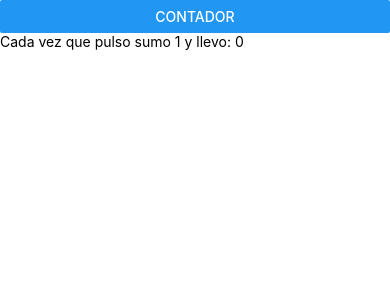
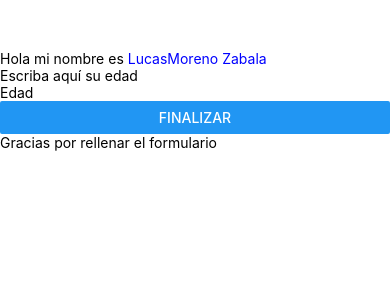
Before and after one commit to LucasMorenoZabala/PrimerProyecto, a React Native app: screen / in a window 390 px wide. Shown: the top 300 px of the page. Built offline with nearby package versions, Linux system fonts and the light colour scheme.

Commit message:
ejercicio hecho

```diff
--- a/App.js
+++ b/App.js
@@ -1,73 +1,88 @@
-import React, {useState} from "react";
-import {Button, Text,Image,TextInput, View } from "react-native";
-
-
- /*function ShowName(){
-  return();
- }*/
+import React, { useState } from "react";
+import { Button, Text, Image, TextInput, View, StyleSheet } from "react-native";
 
 
 
 
-const Human = (props) => {
-  return(
-    <View>
-      <Text>Hola, soy {props.nombre}</Text>
-    </View>
-  )
-}
-
-// sirve para setear una variable
-//const [name, setName] = useState(null);
 
 
-//Esto es el MAIN
-export default function App(){
-  const nombre ="Lucas";
+
+const estilos = StyleSheet.create({
+
+  container: {
+    marginTop: 50,
+    backgroundColor: 'white'
+  },
+
+  verde: {
+    color: 'green',
+    fontWeight: 'bold',
+    fontSize: 30
+  },
+
+  rojo: {
+    color: 'red'
+  },
+
+  azul: {
+    color: 'blue'
+  }
 
 
- /* return(
-    <View>
-      <Text>Hola, me llamo Andres la gordita</Text>
-      <TextInput style={{
-        height: 45,
-        borderColor: 'black',
-        borderWidth: 1
-      }}
-      defaultValue = "Escribe tu nombre aquí!"
+
+})
+
+//Esto es el MAIN
+export default function App() {
+
+  const nombre = "Lucas";
+  const apellidos = "Moreno Zabala"
+  const [edad, setEdad] = useState(0);
+  const [anos, setanos] = useState(null);
+  const [color2,setcolor]= useState('brown');
+
+
+
+  return (
+    <View style={estilos.container}>
+      <Text>Hola mi nombre es <Text style={{ color: 'blue' }}>{nombre}</Text>
+        <Text style={{ color: 'blue' }}>{apellidos}</Text></Text>
+
+
+      <Text>Escriba aquí su edad</Text>
+      <TextInput
+        defaultValue=""
+        placeholder="Edad"
+        onChangeText={edad => setEdad(edad)}
       />
 
+
+      <Button
+        onPress={anos => setanos(decirEdad())}
+        title={"FINALIZAR"}
+
+      />
+      <Text style={{ color: color2 }} >{anos}</Text>
+      <Text>Gracias por rellenar el formulario</Text>
+
     </View>
-  )
-
-  //Esto es como un metodo              //variable
-                       const metodoNombre = (nombre2,apellido) => {
-    return nombre2 + " " + apellido;
-
-  }*/
 
 
-  const [contar, setContar] = useState(0);
-  return(
-    <View>
-      <Button
-        onPress = {() =>
-        setContar(contar+1)
-
-        }
-        title={"Contador"}
-      />
-      <Text>Cada vez que pulso sumo 1 y llevo: {contar}</Text>
-    </View>
   )
 
 
-
-
-//A partir de aqui se pinta por pantalla
-  return(<Text>Hola {metodoNombre("Lucas","Moreno Zabala")}</Text>);
-
-
+  function decirEdad() {
+    if (edad < 18) {
+      setcolor('blue')
+      return ('¡Qué jóven eres!' )
+    } else if (edad < 19) {
+      setcolor('red')
+      return ('¡Qué buena edad!')
+    } else {
+      setcolor('green')
+      return ('¡Pedazo de edad!')
+    }
+  }
 
 
 }
```
